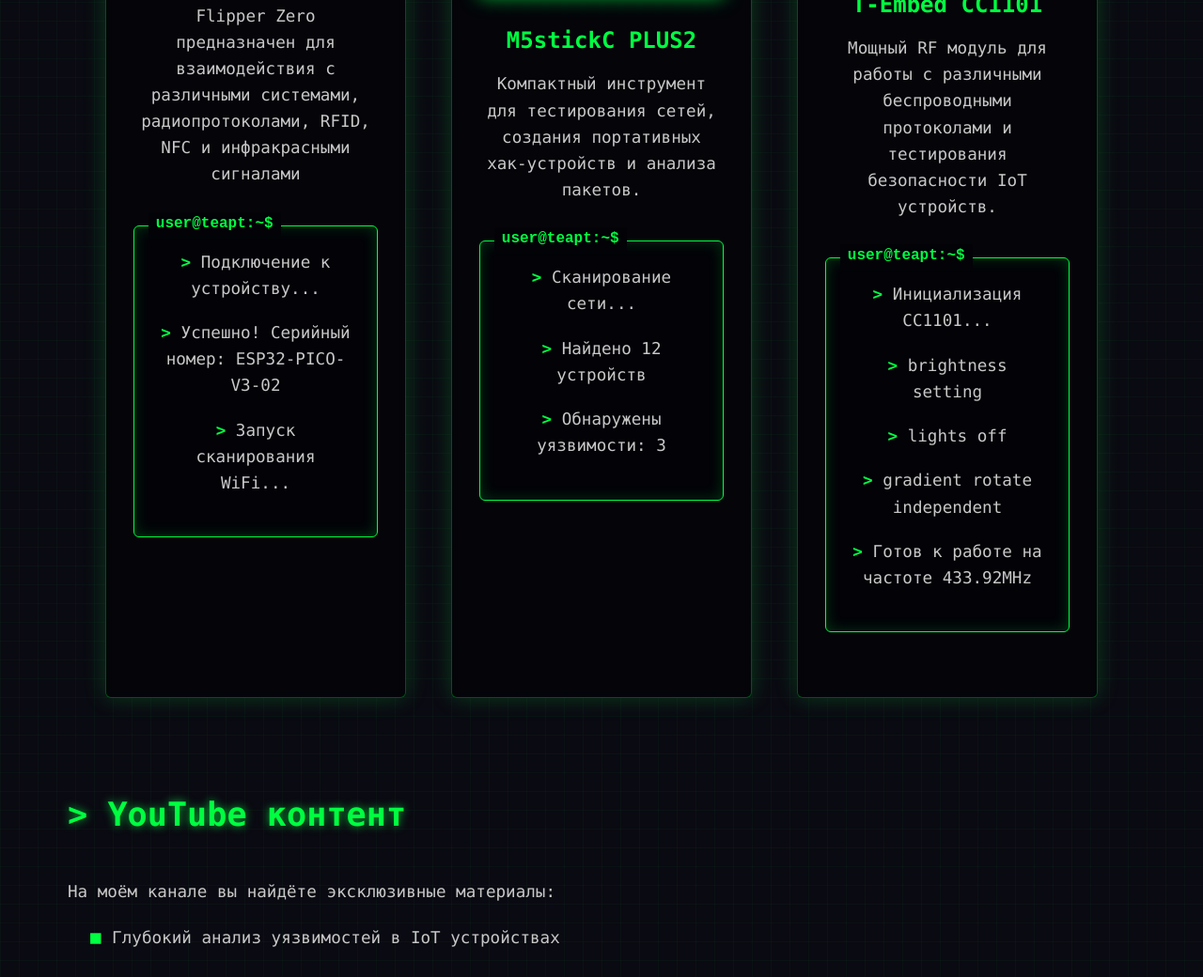
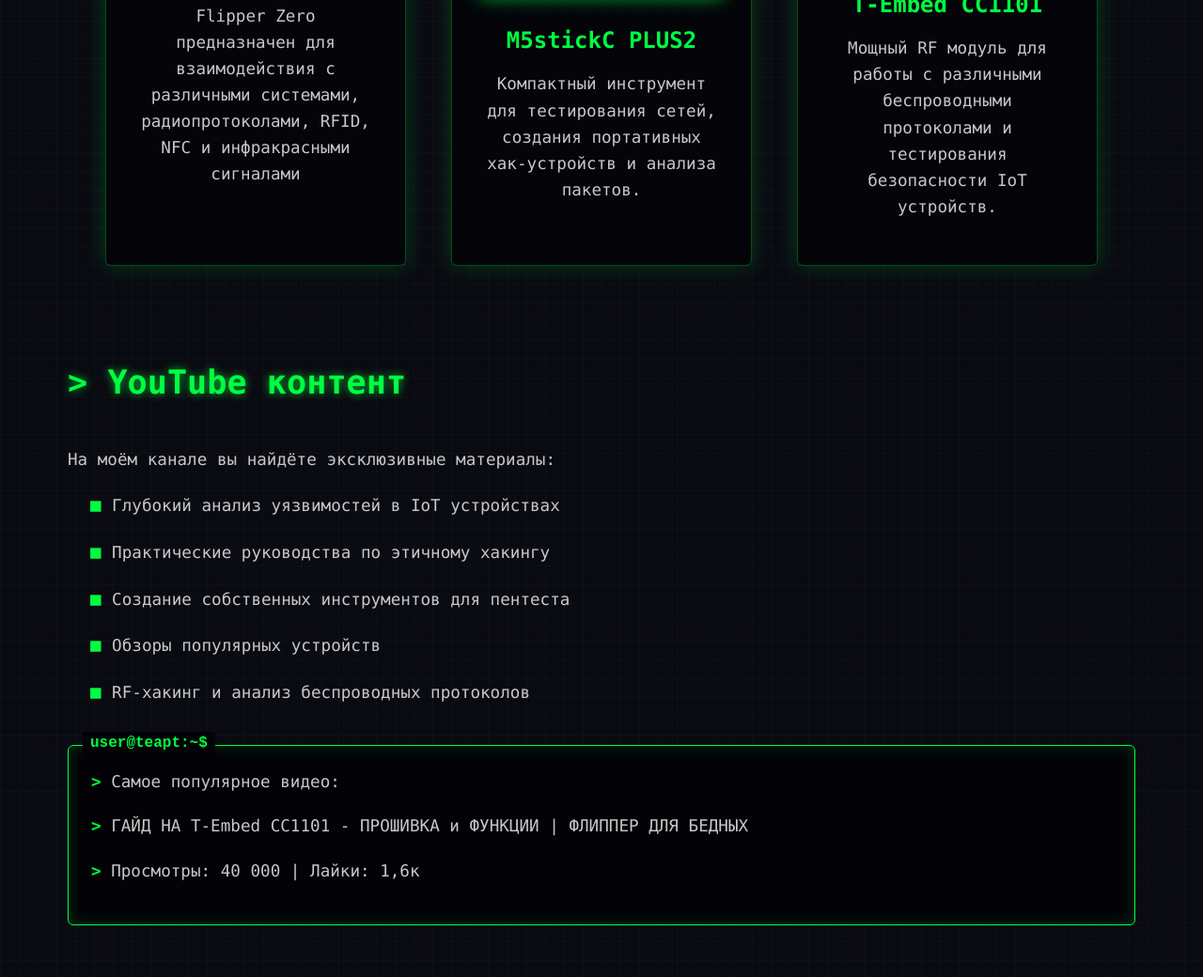
Before and after one commit to Teapot174/Teapot174.github.io, a plain HTML site: page index.html in a window 1280 px wide. Shown: the part 1958-2998 px from the top of the page at 94% size. Drawn offline with Linux system fonts and the light colour scheme.

Commit message:
Сайт

```diff
--- a/index.html
+++ b/index.html
@@ -413,33 +413,16 @@
                     <img src="flipperzero.png" alt="M5STACK StickC Plus2">
                     <h3>Flipper Zero</h3>
                     <p>Flipper Zero предназначен для взаимодействия с различными системами, радиопротоколами, RFID, NFC и инфракрасными сигналами</p>
-                    <div class="terminal">
-                        <p>Подключение к устройству...</p>
-                        <p>Успешно! Серийный номер: ESP32-PICO-V3-02</p>
-                        <p>Запуск сканирования WiFi...</p>
-                    </div>
                 </div>
                 <div class="device-card">
                     <img src="m5stick.jpg" alt="M5stickC PLUS2">
                     <h3>M5stickC PLUS2</h3>
                     <p>Компактный инструмент для тестирования сетей, создания портативных хак-устройств и анализа пакетов.</p>
-                    <div class="terminal">
-                        <p>Сканирование сети...</p>
-                        <p>Найдено 12 устройств</p>
-                        <p>Обнаружены уязвимости: 3</p>
-                    </div>
                 </div>
                 <div class="device-card">
                     <img src="tembed.jpg" alt="T-Embed CC1101">
                     <h3>T-Embed CC1101</h3>
                     <p>Мощный RF модуль для работы с различными беспроводными протоколами и тестирования безопасности IoT устройств.</p>
-                    <div class="terminal">
-                        <p>Инициализация CC1101...</p>
-                        <p>brightness setting</p>
-                        <p>lights off</p>
-                        <p>gradient rotate independent</p>
-                        <p>Готов к работе на частоте 433.92MHz</p>
-                    </div>
                 </div>
             </div>
         </section>
```
